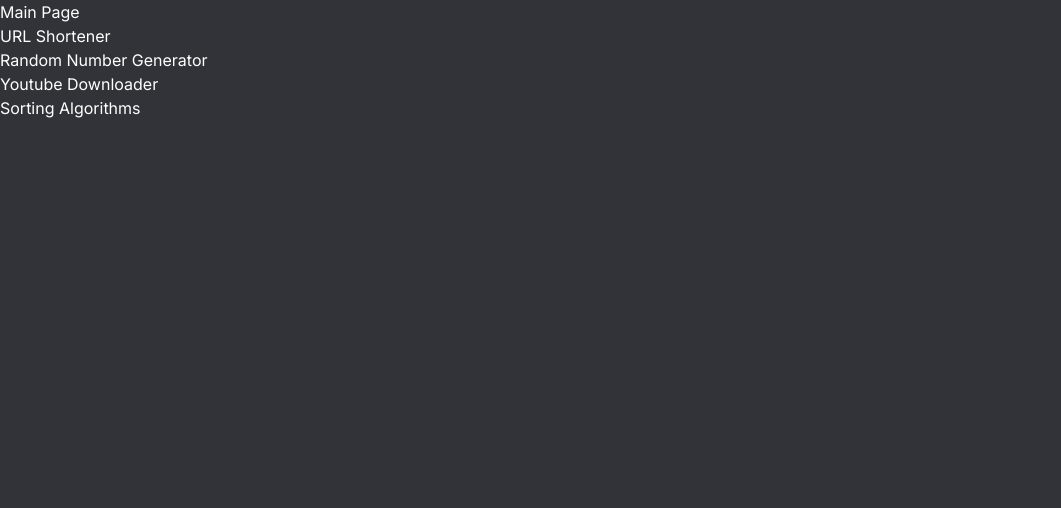
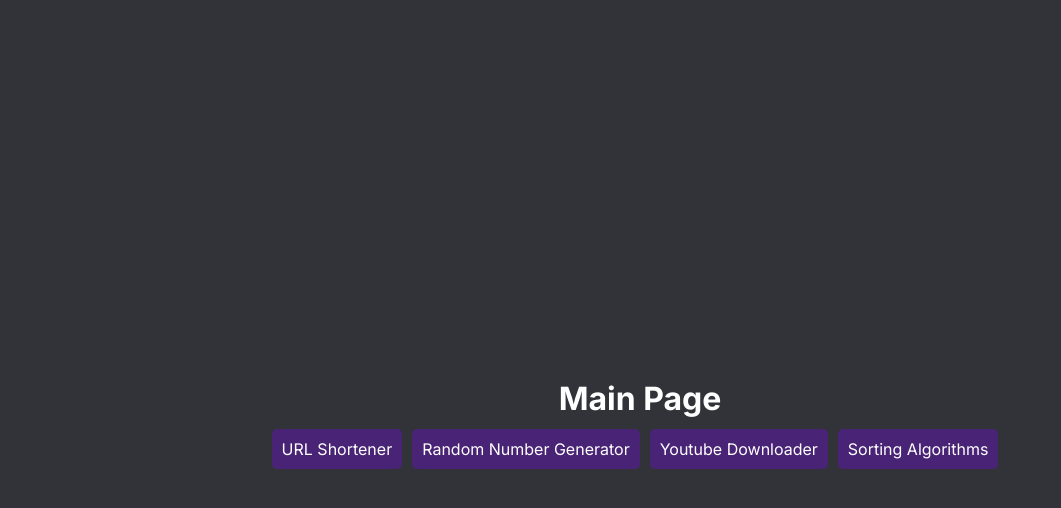
Before and after one commit to MA5951/Scouting-System-Interface, a Next.js app: page / in a window 1280 px wide. Shown: the top 508 px of the page, without its empty margins (0-1061 px from the left). Built offline with nearby package versions, Linux system fonts and the light colour scheme.

Commit message:
updated main page ui

```diff
--- a/src/app/globals.css
+++ b/src/app/globals.css
@@ -1,7 +1,3 @@
-@tailwind base;
-@tailwind components;
-@tailwind utilities;
-
 body {
   background-color: rgb(49, 51, 56);
 }
--- a/src/app/page.tsx
+++ b/src/app/page.tsx
@@ -1,32 +1,27 @@
-// pages/index.tsx
 import Link from 'next/link';
 
-const Home = () => {
+const HomePage = () => {
   return (
-    <div>
-      <h1 style={{color: 'white'}}>Main Page</h1>
-      <div>
-        <Link href="/urlShortner">
-          <h1 style={{color: 'white'}}>URL Shortener</h1>
-        </Link>
-      </div>
-      <div>
-        <Link href="/randomNumber">
-          <h1 style={{color: 'white'}}>Random Number Generator</h1>
-        </Link>
-      </div>
-      <div>
-        <Link href="/YoutubeDownloader">
-          <h1 style={{color: 'white'}}>Youtube Downloader</h1>
-        </Link>
-      </div>
-      <div>
-        <Link href="/sortingAlgorithms">
-          <h1 style={{color: 'white'}}>Sorting Algorithms</h1>
-        </Link>
+    <div className="container" style={{ display: "flex", justifyContent: "center", alignItems: "center", height: "100vh" }}>
+      <div className="content">
+        <h1 className="heading" style={{ color: "white", textAlign: "center"}}>Main Page</h1>
+        <div className="buttonContainer">
+          <Link legacyBehavior href="/urlShortner">
+            <a className="purpleButton" style={{ marginRight: "10px", textDecoration: "none" }}>URL Shortener</a>
+          </Link>
+          <Link legacyBehavior href="/randomNumber">
+            <a className="purpleButton" style={{ marginRight: "10px", textDecoration: "none" }}>Random Number Generator</a>
+          </Link>
+          <Link legacyBehavior href="/YoutubeDownloader">
+            <a className="purpleButton" style={{ marginRight: "10px", textDecoration: "none" }}>Youtube Downloader</a>
+          </Link>
+          <Link legacyBehavior href="/sortingAlgorithms">
+            <a className="purpleButton" style={{ marginRight: "10px", textDecoration: "none" }}>Sorting Algorithms</a>
+          </Link>
+        </div>
       </div>
     </div>
   );
 };
 
-export default Home;
+export default HomePage;
```
Also changed, not shown: src/app/randomNumber/page.tsx (+5 -6 lines).
